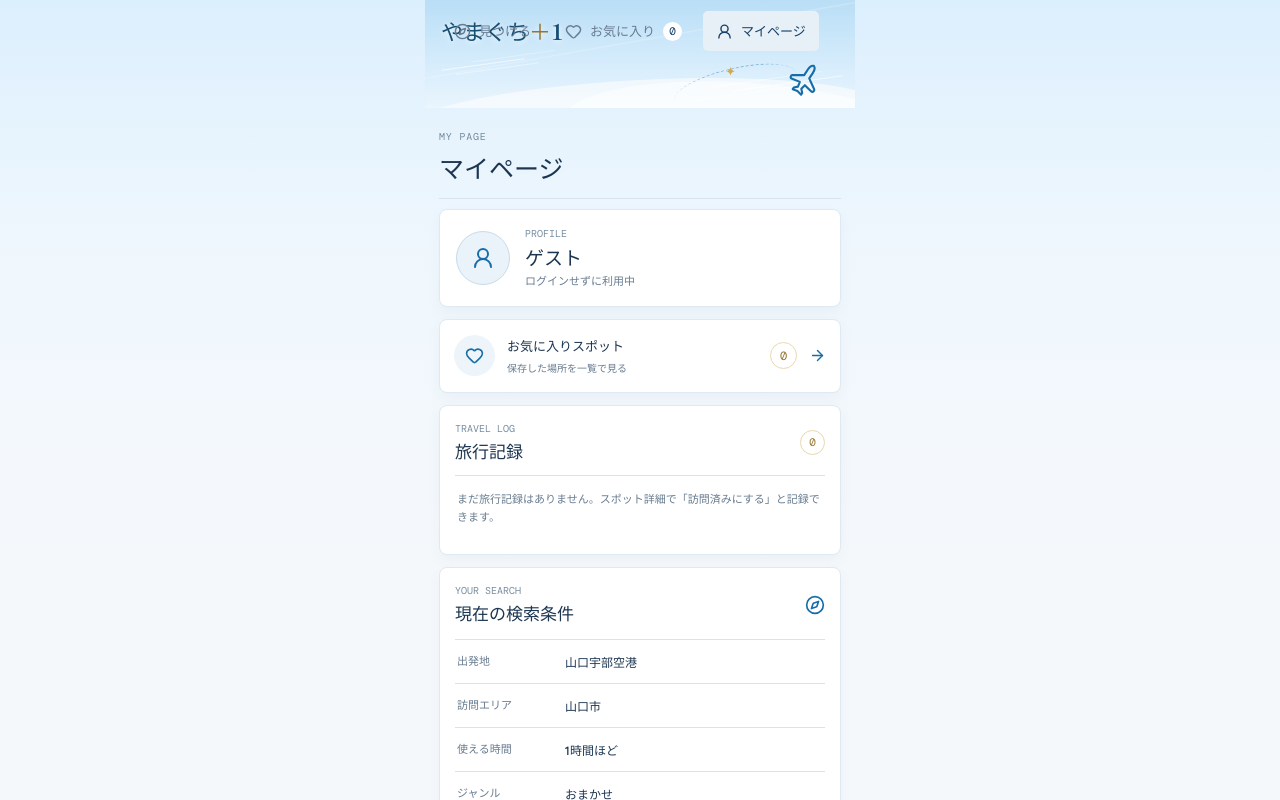
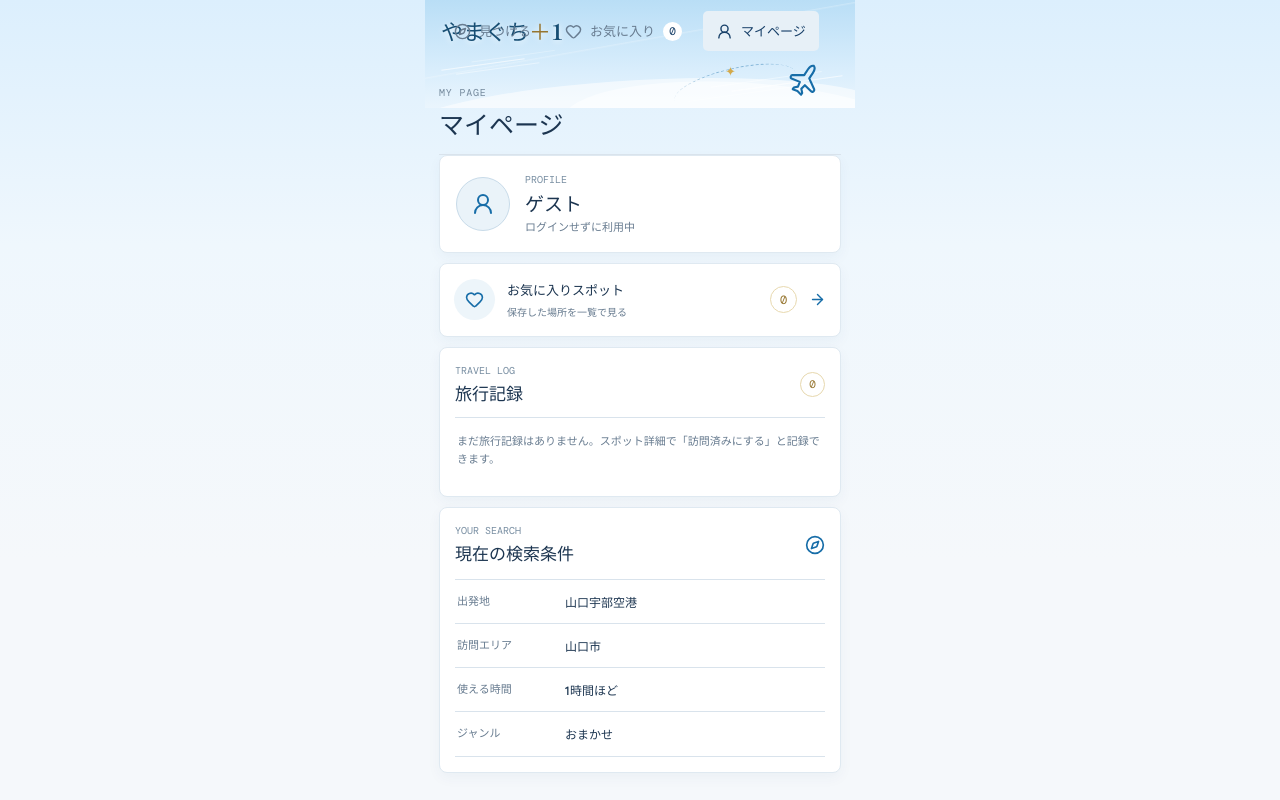
Before and after one commit to kanekane819/zemi.app, a React (Vite) app: page / in a window 1280 px wide. Both pictures are taken after a click on the button "マイページ". Shown: the top 800 px of the page. Built offline with nearby package versions, Linux system fonts and the light colour scheme.

Commit message:
Raise my page heading into sky

```diff
--- a/src/App.css
+++ b/src/App.css
@@ -483,8 +483,17 @@
 .my-page {
   width: min(100%, 680px);
   display: grid;
-  gap: 12px;
-  padding-top: 10px;
+  gap: 10px;
+  padding-top: 0;
+}
+
+.my-page-heading {
+  position: relative;
+  z-index: 2;
+  min-height: 56px;
+  padding-bottom: 6px;
+  border-bottom: 0;
+  margin-top: -44px;
 }
 
 .my-profile {
--- a/src/App.tsx
+++ b/src/App.tsx
@@ -355,7 +355,7 @@ function App() {
 
         {(view !== 'discover' || searchSubmitted) && (
         <section className="content-panel" aria-live="polite">
-          <div className="section-heading">
+          <div className={view === 'mypage' ? 'section-heading my-page-heading' : 'section-heading'}>
             <div>
               <p className="eyebrow muted-eyebrow">{view === 'favorites' ? 'SAVED PLACES' : view === 'mypage' ? 'MY PAGE' : 'YOUR NEXT STOP'}</p>
               <h2>{selectedSpot ? 'スポット詳細' : view === 'favorites' ? 'お気に入り' : view === 'mypage' ? 'マイページ' : searchSubmitted ? '検索結果' : `${cityNames[city]}のおすすめ`}</h2>
```
